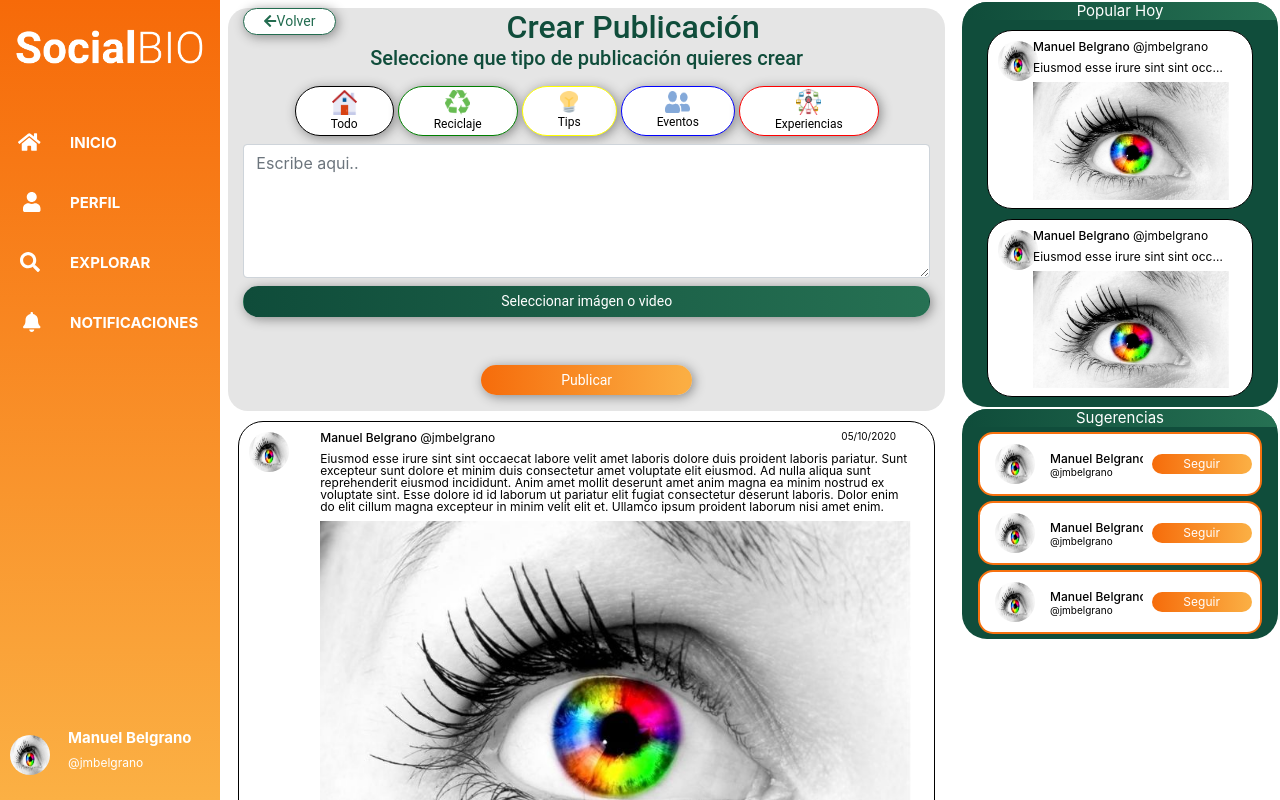
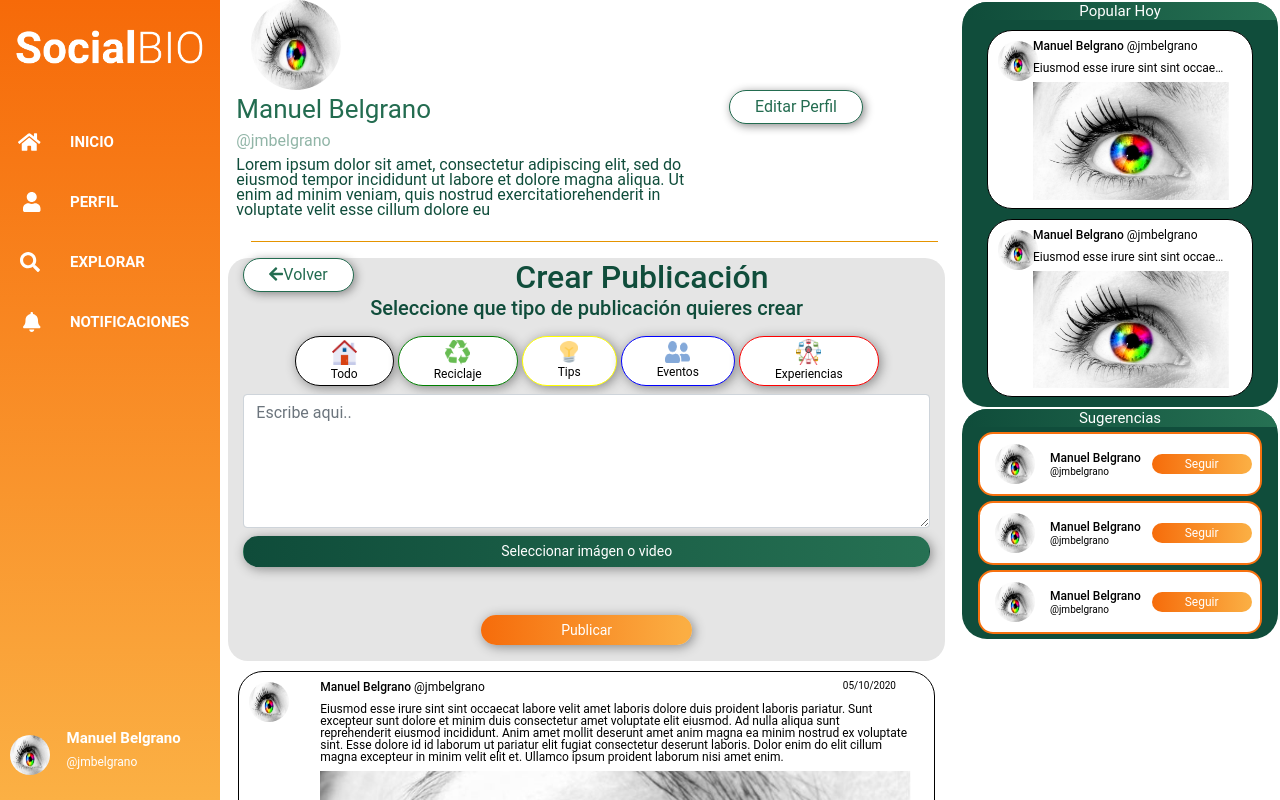
Before and after one commit to vperalta19/SocialBioReact, a React (Create React App) app in the folder socialbio/: page / in a window 1280 px wide. Shown: the top 800 px of the page. Built offline with nearby package versions, Linux system fonts and the light colour scheme.

Commit message:
agregue componente de la biografia del usuario y su css

```diff
--- a/socialbio/src/App.js
+++ b/socialbio/src/App.js
@@ -7,6 +7,7 @@ import 'bootstrap/dist/css/bootstrap.min.css';
 import PublicacionCompleta from './pages/PublicacionCompleta';
 import CategoriasBtn from "./components/CategoriasBtn";
 import CrearPublicacion from "./components/CrearPublicacion";
+import BioUsuario from './components/BioUsuario';
 
 function App() {
   return (
@@ -17,7 +18,11 @@ function App() {
           <div className='col'>
             <Menu></Menu>
           </div>
+          <div>
+
+          </div>
           <div className='col-xl-7 col-md-10 col-12 publicaciones'>
+          <BioUsuario/>
             <CrearPublicacion/>
 
             <Publicacion uso='publicacionCompleta'></Publicacion>
--- /dev/null
+++ b/socialbio/src/assets/css/BioUsuario.css
@@ -0,0 +1,32 @@
+*{
+    font-family: "Roboto";
+}
+.btneditar{
+    background: white;
+    border-radius: 15px;
+    border:1px solid #236C50;
+    padding: 4px 25px;
+    box-shadow: 2px 2px 10px #888888;
+    border-radius: 60px;
+    opacity: 1;
+    transition: 0.3s;
+    text-decoration: none;
+    font-size: 16px;
+  }
+
+.nombreUser{
+    color: #236C50;
+    font-size: 26px;
+}
+.imagenUser{
+    width: 90px;
+    height: 90px;
+    border-radius: 150px
+}
+.bioUser{
+    line-height: 15px;
+    color: #104D3B;
+}
+.cuentaUser{
+    color: rgba(35, 108, 80, 0.5);;
+}
--- /dev/null
+++ b/socialbio/src/components/BioUsuario.js
@@ -0,0 +1,31 @@
+import React from 'react'
+import Avatar from './../assets/img/imagen-vectorial-compressor.jpg'
+import 'bootstrap/dist/css/bootstrap.min.css';
+import './../assets/css/BioUsuario.css';
+
+export default function BioUsuario(){
+
+    const BioUser={
+        nombreUser: 'Manuel Belgrano',
+        user: '@jmbelgrano',
+        bio: "Lorem ipsum dolor sit amet, consectetur adipiscing elit, sed do eiusmod tempor incididunt ut labore et dolore magna aliqua. Ut enim ad minim veniam, quis nostrud exercitatiorehenderit in voluptate velit esse cillum dolore eu "
+    }
+    return(
+        <div className="col-12 ml-2">
+        <div className='row'>
+            <div className="col-12">
+                <img src={Avatar} className='imagenUser' alt='imagen de perfil'></img>
+            </div>
+            <div className='col-8 p-0'>
+                <div className='nombreUser'>{BioUser.nombreUser}</div>
+                <p className='cuentaUser p-0 m-0'>{BioUser.user}</p>
+            </div>
+            <div className='col-4'>
+            <button class=" btn btneditar btn-sm" type="button" name="button">Editar Perfil</button>
+            </div>
+            <div className='bioUser col-8 p-0 mt-1'>{BioUser.bio}</div>
+        </div>
+        <hr className="mt-4"width="100%" size="40" color="orange" noshade/>
+        </div>
+    )
+}
```
